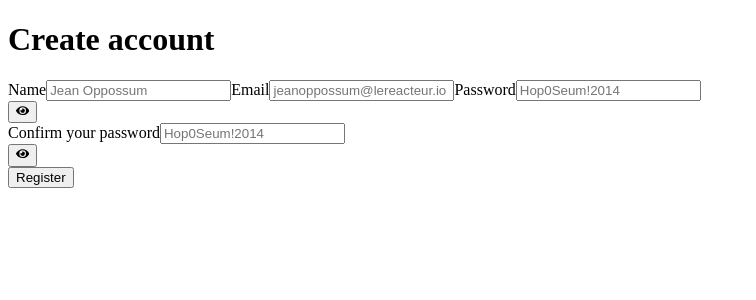
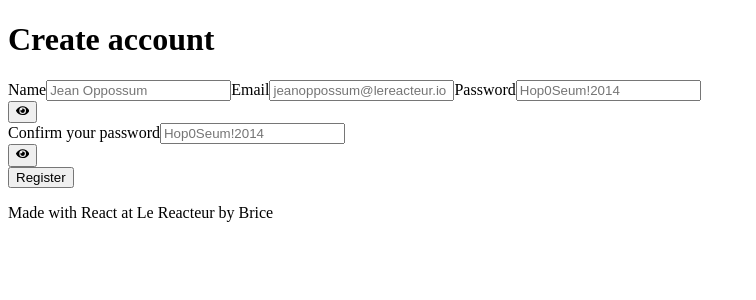
Before and after one commit to SoleneMarie/Simple-Form, a React (Vite) app: page / in a window 1280 px wide. Shown: the top 300 px of the page, without its empty margins (0-756 px from the left). Built offline with nearby package versions, Linux system fonts and the light colour scheme.

Commit message:
(better)

```diff
--- a/src/App.jsx
+++ b/src/App.jsx
@@ -143,7 +143,7 @@ function App() {
         </>
       ) : (
         <>
-          <title>Results</title>
+          <h1>Results</h1>
           <section className="summary">
             <p>Name : {name}</p>
             <p>Email: {mail}</p>
@@ -158,6 +158,10 @@ function App() {
           </button>
         </>
       )}
+
+      <footer>
+        <p>Made with React at Le Reacteur by Brice</p>
+      </footer>
     </>
   );
 }
```
